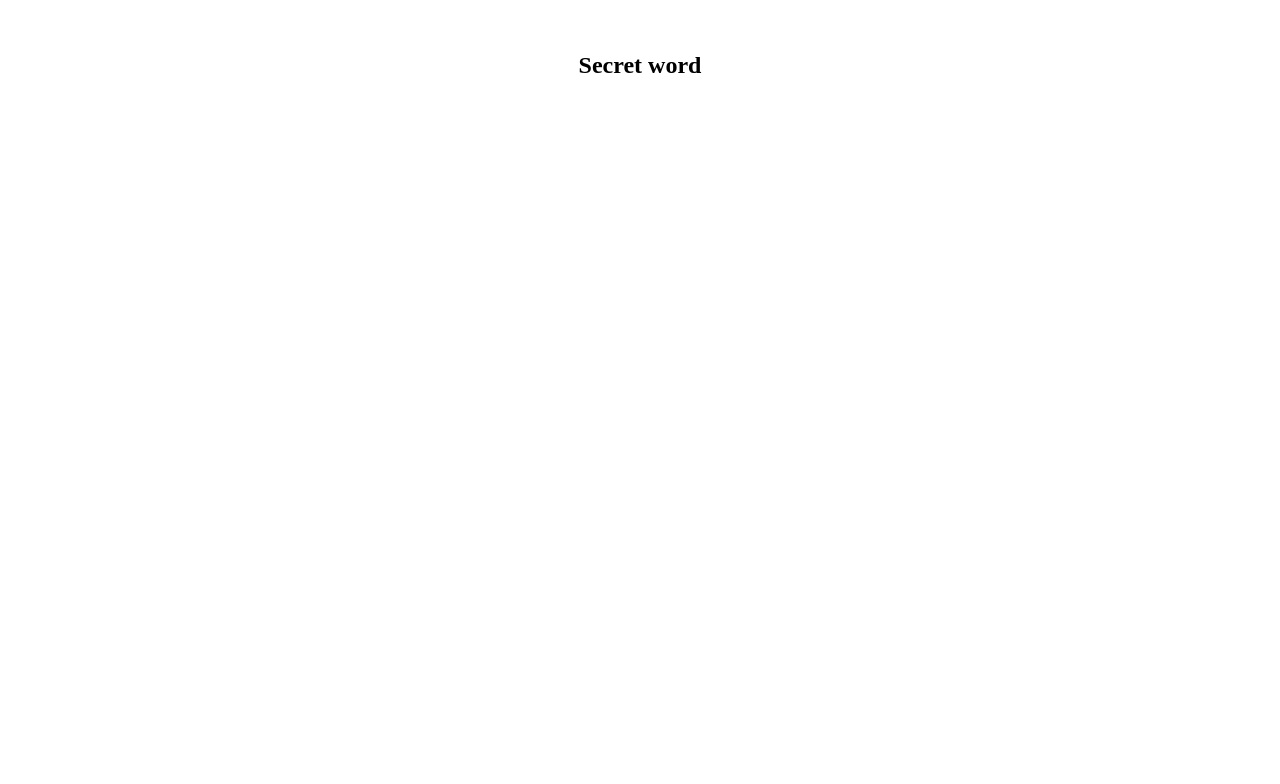
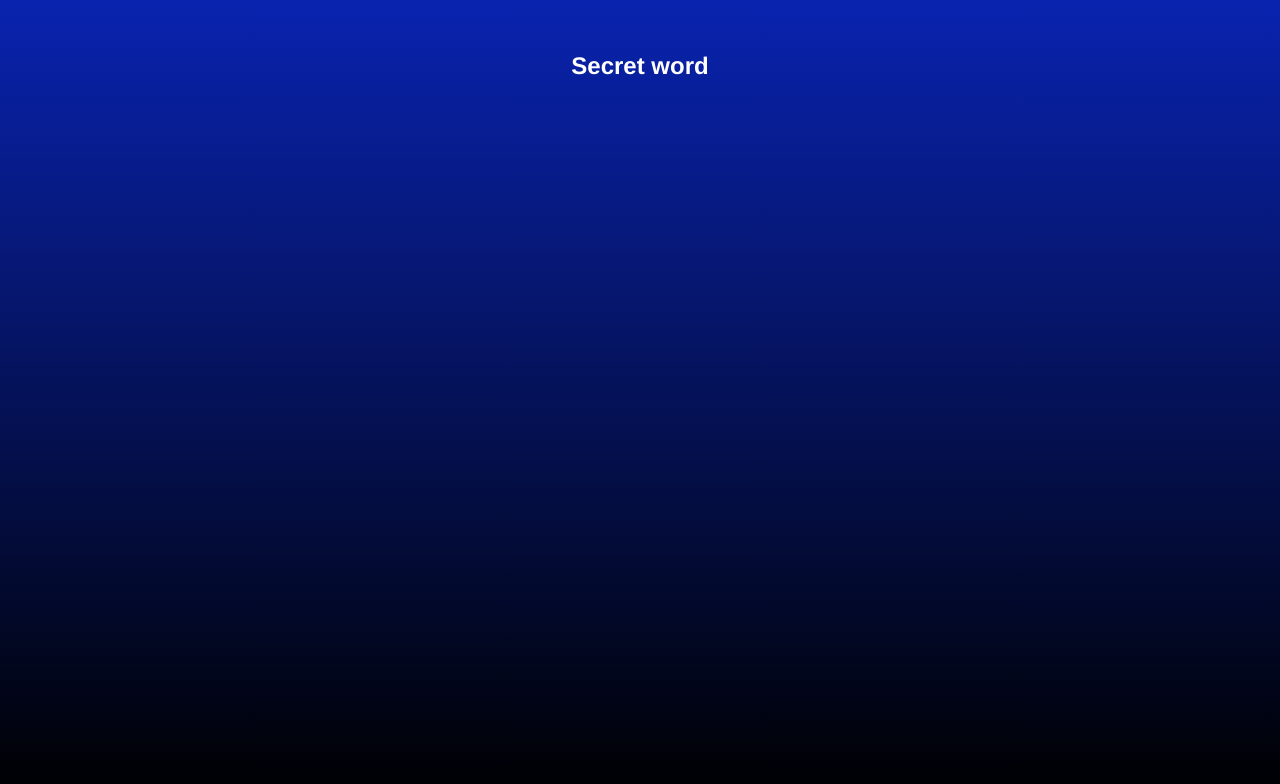
Before and after one commit to fh3mrique/EstudosReact, a React (Vite) app in the folder 06 - PROJETO/secretword/: page / in a window 1280 px wide. Shown: the top 784 px of the page. Built offline with nearby package versions, Linux system fonts and the light colour scheme.

Commit message:
Ajustes gerais

```diff
--- a/06 - PROJETO/secretword/src/index.css
+++ b/06 - PROJETO/secretword/src/index.css
@@ -1,5 +1,11 @@
-body {
+html, body{
+  height:100%;
+}
+
+body{
+  font-family: helvetica;
   margin: 0;
-  display: flex;
-  place-items: center;
+  padding: 0;
+  background: linear-gradient(180deg, rgba(9, 35, 175, 1) 0%, rgba(0,0,0,1) 100%);
+  color: white;
 }
```
